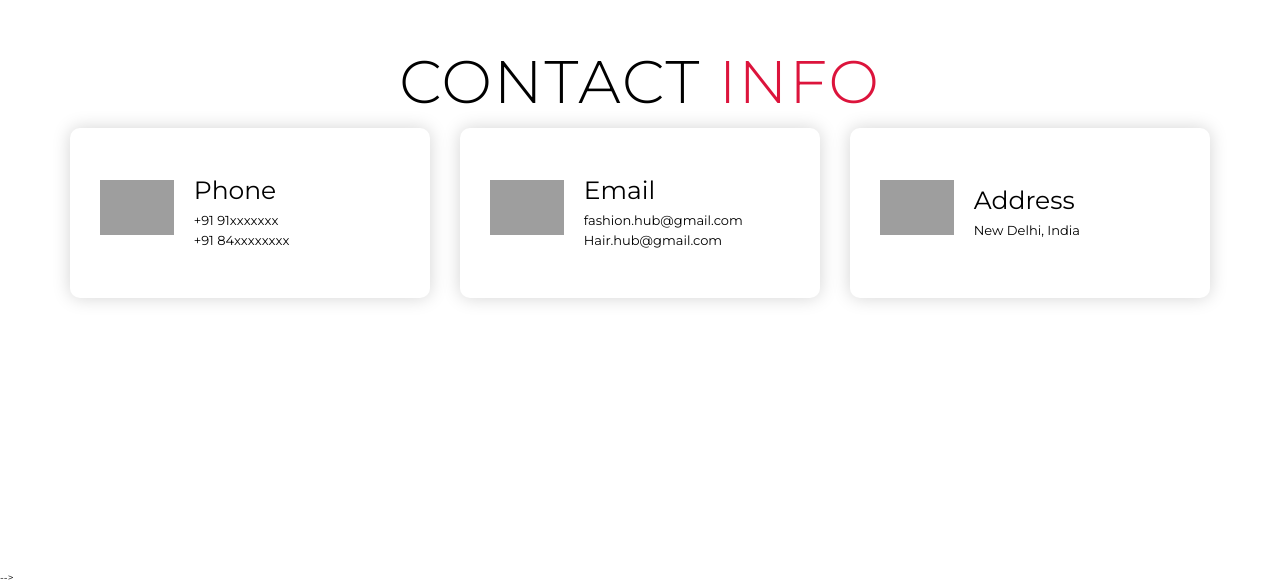
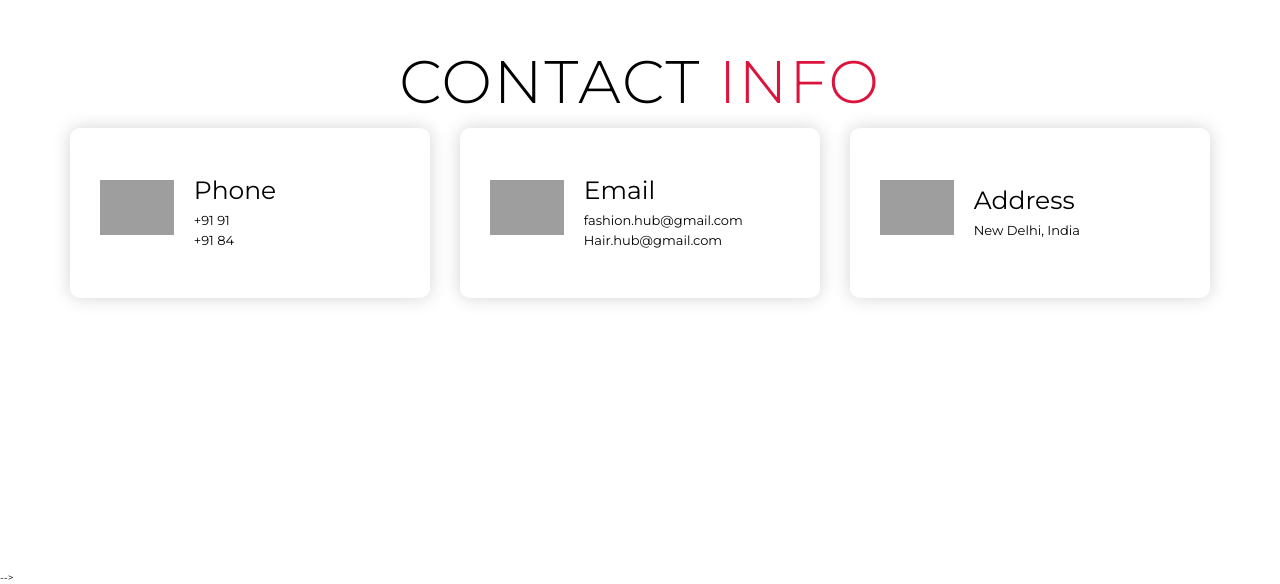
Before and after one commit to Nitinbhojsingh/Hair-salon-website, a plain HTML site: page index.html in a window 1280 px wide. Shown: the part 1829-2413 px from the top of the page. Drawn offline with Linux system fonts and the light colour scheme; grey boxes are pictures that could not be loaded.

Commit message:
index.html

```diff
--- a/index.html
+++ b/index.html
@@ -70,8 +70,8 @@ The universe of style is turned on its head. </p>
           <div class="icon"><img src="https://img.icons8.com/bubbles/100/000000/phone.png"/></div>
           <div class="contact-info">
             <h1>Phone</h1>
-            <h2>+91 91xxxxxxx</h2>
-            <h2>+91 84xxxxxxxx</h2>
+            <h2>+91 91</h2>
+            <h2>+91 84</h2>
           </div>
         </div>
         <div class="contact-item">
```
